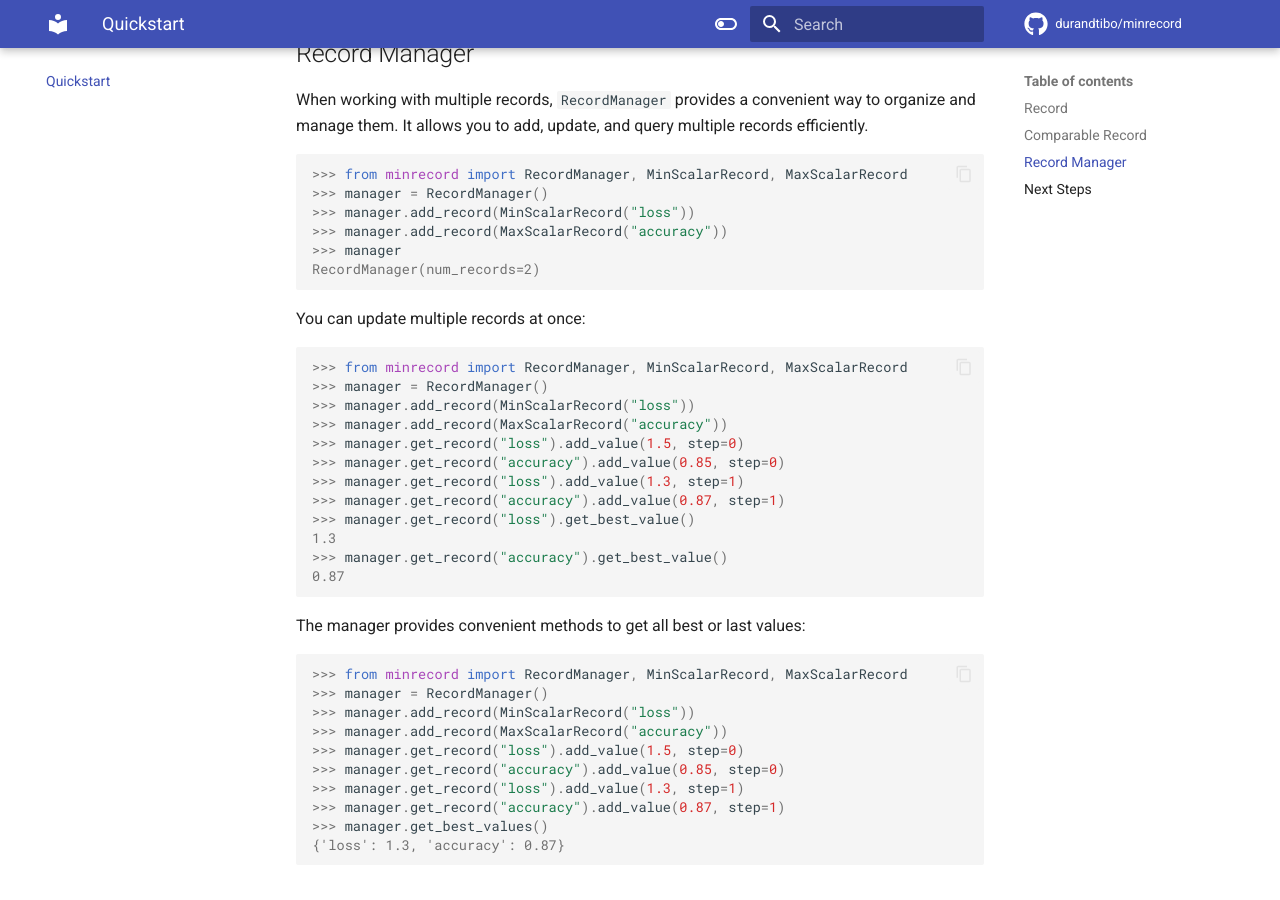
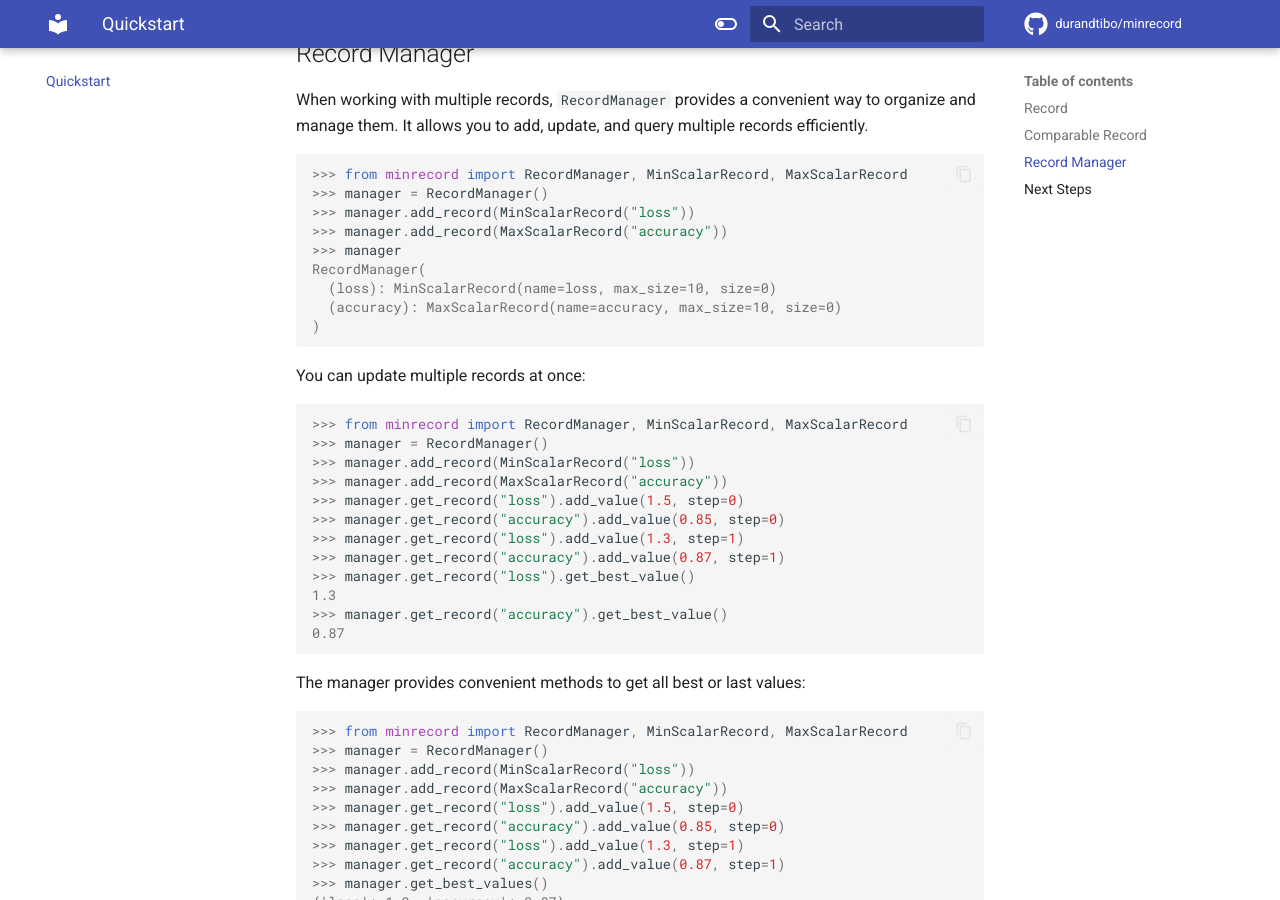
Before and after one commit to durandtibo/minrecord, an MkDocs documentation site: the page built from docs/docs/quickstart.md, in a window 1280 px wide and 900 px high, scrolled down 5017 px. Built offline with MkDocs 1.6.1 and Material for MkDocs 9.7.7, drawn with Linux system fonts in a browser that asks for light colours; emoji names are drawn with the system emoji font; comment, search, counter and statistics services are not loaded; the version menu is left out.

Commit message:
Update docs

````diff
--- a/docs/docs/quickstart.md
+++ b/docs/docs/quickstart.md
@@ -307,7 +307,10 @@ It allows you to add, update, and query multiple records efficiently.
 >>> manager.add_record(MinScalarRecord("loss"))
 >>> manager.add_record(MaxScalarRecord("accuracy"))
 >>> manager
-RecordManager(num_records=2)
+RecordManager(
+  (loss): MinScalarRecord(name=loss, max_size=10, size=0)
+  (accuracy): MaxScalarRecord(name=accuracy, max_size=10, size=0)
+)
 
 ```
 
````
